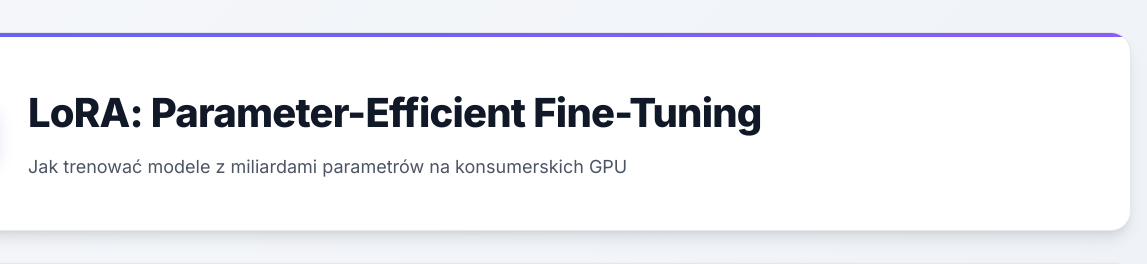
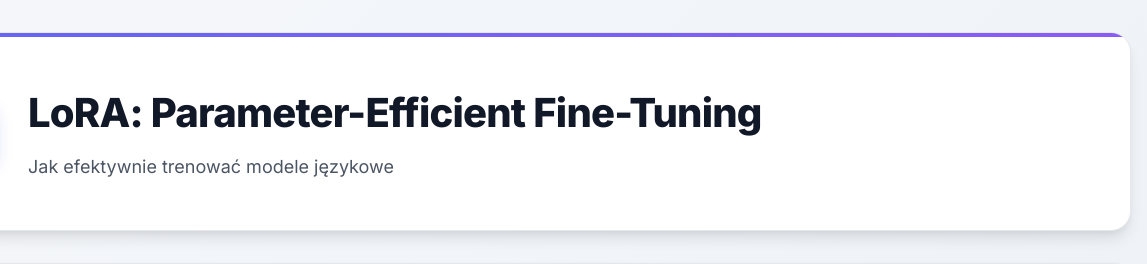
Before and after one commit to workszop/lora, a plain HTML site: page index.html in a window 1280 px wide. Shown: the top 264 px of the page, 133-1280 px from the left. Drawn offline with Linux system fonts and the light colour scheme.

Commit message:
Update index.html

```diff
--- a/index.html
+++ b/index.html
@@ -646,7 +646,7 @@
                 </div>
                 <div class="header-text">
                     <h1>LoRA: Parameter-Efficient Fine-Tuning</h1>
-                    <p>Jak trenować modele z miliardami parametrów na konsumerskich GPU</p>
+                    <p>Jak efektywnie trenować modele językowe</p>
                 </div>
             </div>
         </header>
```
